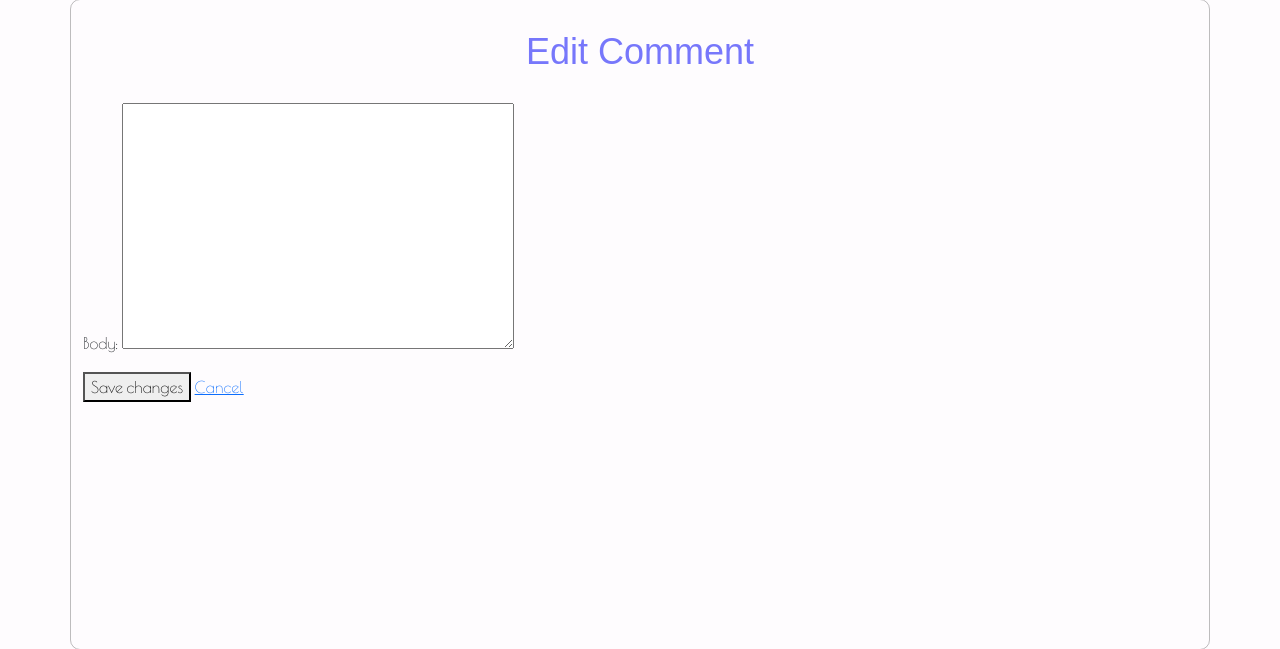
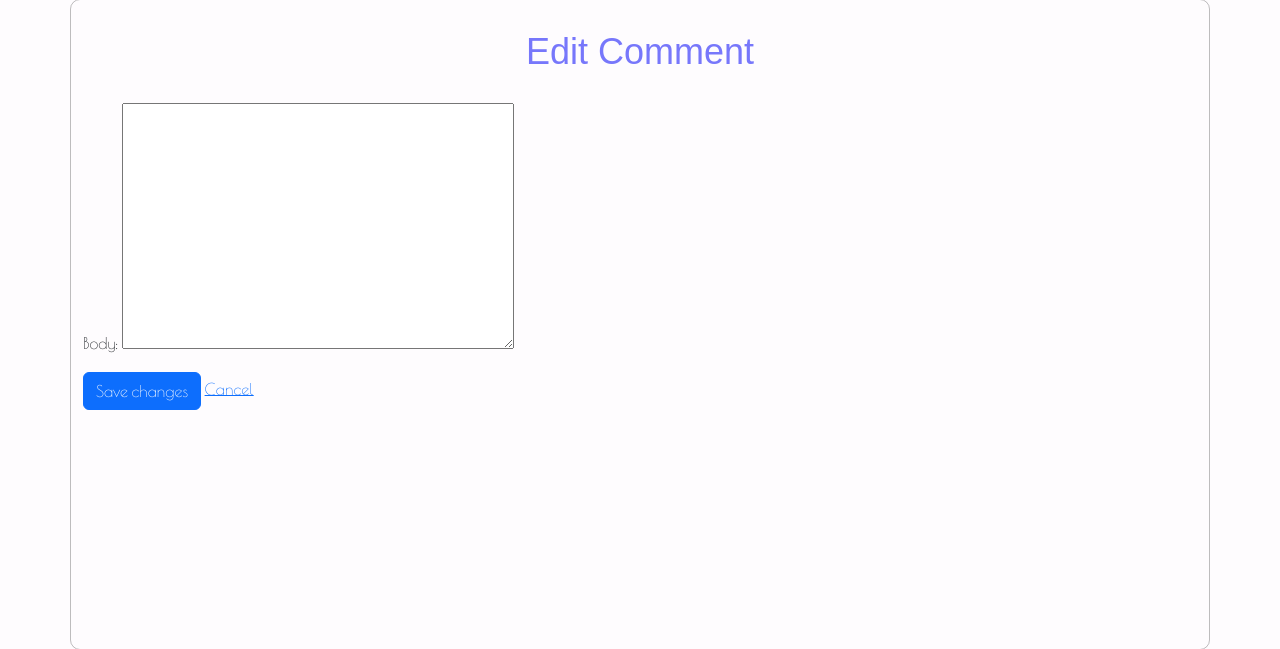
Before and after one commit to Louiseskinner01/project3-social-fitness, a Django app: template social/templates/social/edit_comment.html in a window 1280 px wide. Shown: the part 86-735 px from the top of the page. Run offline with Django 4.2, Linux system fonts and the light colour scheme; the template is opened without the code that fills it: values that come from a table or form of the project are taken from there, others are empty; some web fonts are replaced.

Commit message:
Add bootstap styling to save buttton for to maintain consistency in design

```diff
--- a/social/templates/social/edit_comment.html
+++ b/social/templates/social/edit_comment.html
@@ -6,7 +6,7 @@
 <form method="POST">
   {% csrf_token %}
   {{ form.as_p }}
-  <button type="submit">Save changes</button>
+  <button type="submit" class="btn btn-primary">Save changes</button>
   <a href="{% url 'feed' %}">Cancel</a>
 </form>
 
```
